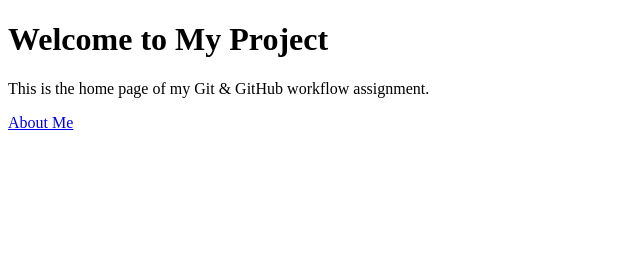
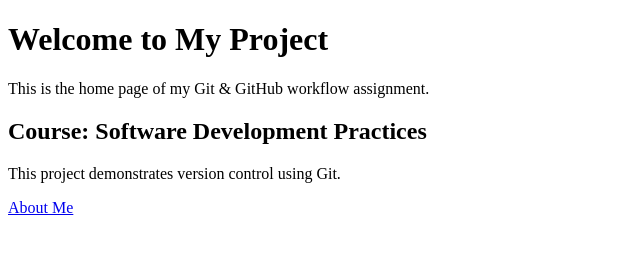
Before and after one commit to milesmoralis2411/sdp-git-workflow, a plain HTML site: page index.html in a window 1280 px wide. Shown: the whole page, without its empty margins (0-640 px from the left). Drawn offline with Linux system fonts and the light colour scheme.

Commit message:
Update index.html with course details

```diff
--- a/index.html
+++ b/index.html
@@ -7,6 +7,8 @@
 <body>
   <h1>Welcome to My Project</h1>
   <p>This is the home page of my Git &amp; GitHub workflow assignment.</p>
+  <h2>Course: Software Development Practices</h2>
+  <p>This project demonstrates version control using Git.</p>
   <a href="about.html">About Me</a>
 </body>
 </html>
```
